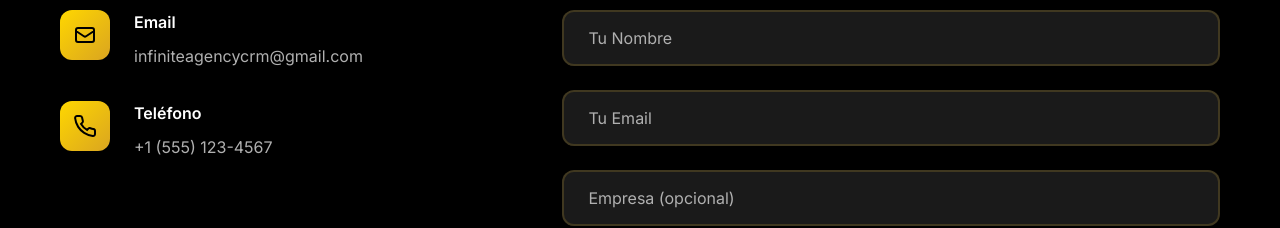
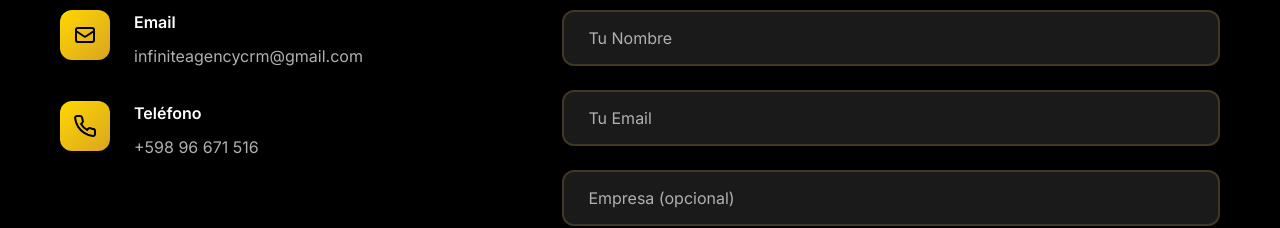
Before and after one commit to Karaba21/InfiniteAgencyCRM, a Next.js app: page / in a window 1280 px wide. Shown: the part 8500-8728 px from the top of the page. Built offline with nearby package versions, Linux system fonts and the light colour scheme; no server answers.

Commit message:
fix telefono

```diff
--- a/src/components/Contact.tsx
+++ b/src/components/Contact.tsx
@@ -61,7 +61,7 @@ export default function Contact() {
                             </div>
                             <div>
                                 <h4>Teléfono</h4>
-                                <p>+1 (555) 123-4567</p>
+                                <p>+598 96 671 516</p>
                             </div>
                         </div>
                     </div>
```
